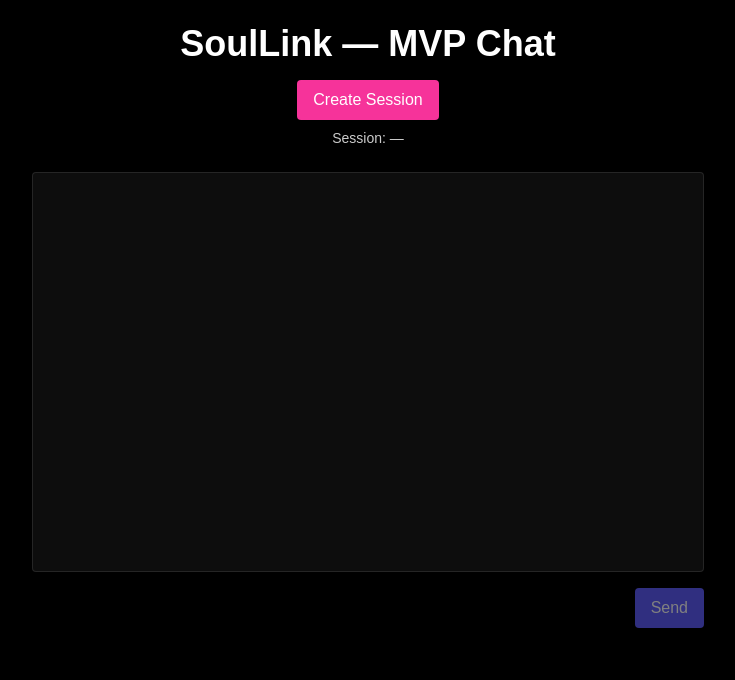
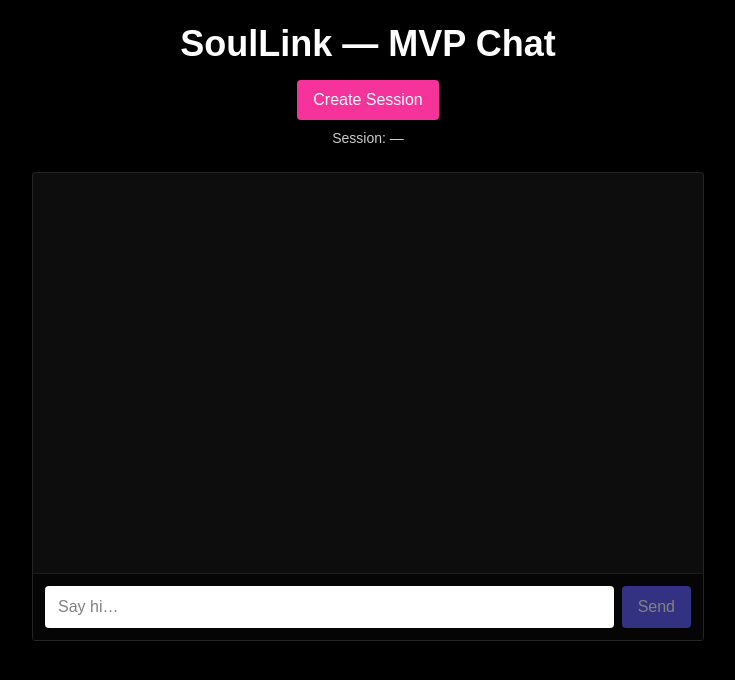
Before and after one commit to bangbiggy/soullink, a Next.js app: page / in a window 1280 px wide. Shown: the top 680 px of the page, without its empty margins (272-1007 px from the left). Built offline with nearby package versions, Linux system fonts and the light colour scheme.

Commit message:
fix(ui): sticky input row + visible styles

```diff
--- a/pages/index.js
+++ b/pages/index.js
@@ -3,7 +3,7 @@ import { useEffect, useRef, useState } from 'react';
 export default function Home() {
   const [sessionId, setSessionId] = useState('');
   const [text, setText] = useState('');
-  const [reply, setReply] = useState(''); // keep last reply
+  const [reply, setReply] = useState('');
   const [err, setErr] = useState('');
   const [msgs, setMsgs] = useState([]);
   const listRef = useRef(null);
@@ -37,6 +37,8 @@ export default function Home() {
   const send = async () => {
     if (!text) return;
     setErr('');
+
+    // optimistic render
     const localUser = { id: crypto.randomUUID(), role:'user', text, created_at: new Date().toISOString() };
     setMsgs(prev => [...prev, localUser]);
     setText('');
@@ -51,13 +53,14 @@ export default function Home() {
       const j = await r.json();
       if (!r.ok) throw new Error(j.detail || j.error || 'Failed to send message');
       setReply(j.reply || '');
-      // reload from server to keep order and ids
       await loadMessages(sessionId);
       scrollToBottom();
     } catch (e) { setErr(String(e.message || e)); }
   };
 
-  useEffect(() => { if (sessionId) loadMessages(sessionId).then(scrollToBottom); }, [sessionId]);
+  useEffect(() => {
+    if (sessionId) loadMessages(sessionId).then(scrollToBottom);
+  }, [sessionId]);
 
   return (
     <main className="min-h-screen bg-black text-white flex flex-col items-center p-6">
@@ -68,9 +71,12 @@ export default function Home() {
       </button>
       <div className="text-sm opacity-80 mt-2">Session: {sessionId || '—'}</div>
 
+      {/* CHAT AREA */}
+      <div className="w-full max-w-2xl mt-6 rounded border border-white/10 bg-white/5 flex flex-col">
+        {/* messages list */}
         <div
           ref={listRef}
-        className="w-full max-w-2xl h-[50vh] mt-6 overflow-y-auto rounded border border-white/10 p-4 space-y-3 bg-white/5"
+          className="h-[50vh] overflow-y-auto p-4 space-y-3 relative z-0"
         >
           {msgs.map(m => (
             <div key={m.id || m.created_at} className={m.role === 'user' ? 'text-right' : 'text-left'}>
@@ -84,12 +90,14 @@ export default function Home() {
           ))}
         </div>
 
-      <div className="flex gap-2 mt-4 w-full max-w-2xl">
+        {/* input row */}
+        <div className="flex gap-2 p-3 border-t border-white/10 bg-black/60 sticky bottom-0 z-10">
           <input
             value={text}
             onChange={e=>setText(e.target.value)}
             placeholder="Say hi…"
-          className="flex-1 px-3 py-2 rounded text-black"
+            className="flex-1 px-3 py-2 rounded bg-white text-black border border-white/20 focus:outline-none focus:ring-2 focus:ring-pink-500"
+            onKeyDown={(e)=>{ if(e.key==='Enter' && sessionId && text) send(); }}
           />
           <button
             onClick={send}
@@ -99,6 +107,7 @@ export default function Home() {
             Send
           </button>
         </div>
+      </div>
 
       {err && <div className="mt-3 text-red-400 text-sm">Error: {err}</div>}
       {reply && <div className="mt-6 max-w-2xl text-lg">{reply}</div>}
```
Lines whose indentation alone changed are shown as unchanged.
